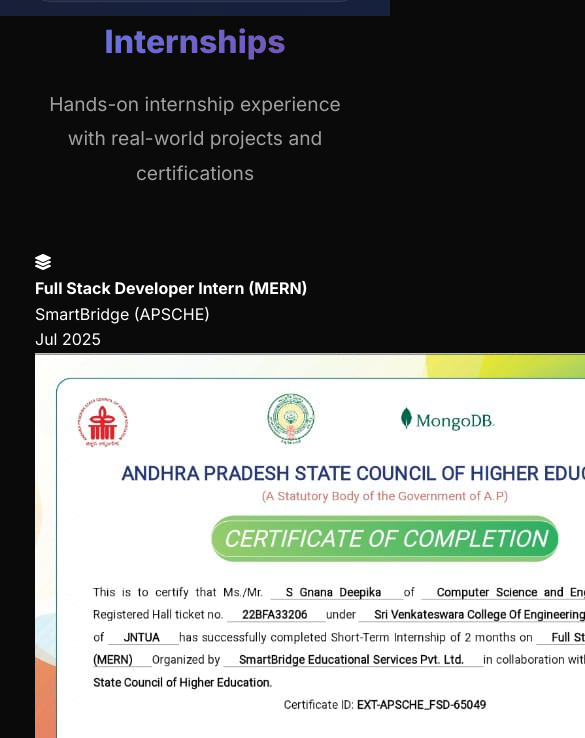
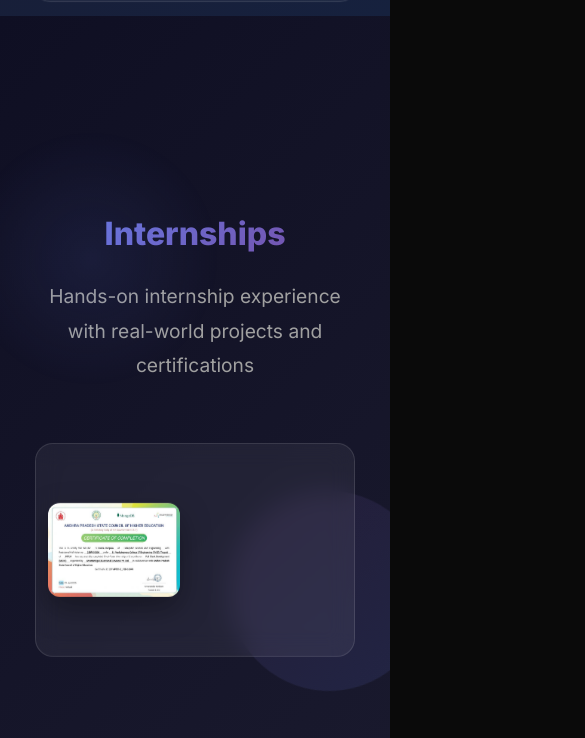
Before and after one commit to gnanadeepikasriharikotaS/portfolio, a plain HTML site: page index.html in a window 390 px wide. Shown: the part 5226-5964 px from the top of the page, 585 px wide, since content can reach past the window. Drawn offline with Linux system fonts and the light colour scheme.

Commit message:
Update style.css

```diff
--- a/style.css
+++ b/style.css
@@ -1114,3 +1114,190 @@ section > .container {
   height: 100%; /* fill parent section */
   width: 100%;
 }
+/* ============================
+   Internships Section
+============================ */
+
+.internships-section {
+  background: linear-gradient(135deg, #0f0f23 0%, #1a1a2e 100%);
+  position: relative;
+  overflow: hidden;
+}
+
+/* Floating background shapes */
+.internships-section::before {
+  content: '';
+  position: absolute;
+  top: 15%;
+  left: -10%;
+  width: 260px;
+  height: 260px;
+  background: radial-gradient(circle, rgba(102, 126, 234, 0.1) 0%, transparent 70%);
+  animation: float 22s ease-in-out infinite;
+  z-index: 1;
+}
+
+.internships-section::after {
+  content: '';
+  position: absolute;
+  bottom: 20%;
+  right: -10%;
+  width: 200px;
+  height: 200px;
+  background: linear-gradient(60deg, rgba(118, 75, 162, 0.12), rgba(102, 126, 234, 0.12));
+  border-radius: 50%;
+  animation: rotate 30s linear infinite;
+  z-index: 1;
+}
+
+/* Grid (horizontal scroll like projects/certifications) */
+.internships-grid {
+  display: flex;
+  gap: 20px;
+  position: relative;
+  z-index: 2;
+  overflow-x: auto;
+  scroll-snap-type: x mandatory;
+  -webkit-overflow-scrolling: touch;
+  padding-bottom: 10px;
+}
+
+/* Hide scrollbar */
+.internships-grid {
+  scrollbar-width: none;
+  -ms-overflow-style: none;
+}
+.internships-grid::-webkit-scrollbar {
+  display: none;
+}
+
+/* Internship Card */
+.internship-card {
+  background: rgba(255, 255, 255, 0.06);
+  backdrop-filter: blur(12px);
+  border: 1px solid rgba(255, 255, 255, 0.12);
+  border-radius: 18px;
+  padding: 22px 24px;
+  display: flex;
+  align-items: center;
+  gap: 16px;
+  flex: 0 0 420px;
+  scroll-snap-align: start;
+  transition: all 0.35s ease;
+  animation: fadeInUp 0.6s ease-out, float 7s ease-in-out infinite;
+  position: relative;
+  overflow: hidden;
+}
+
+/* Hover effect */
+.internship-card:hover {
+  transform: translateY(-10px) scale(1.02);
+  box-shadow: 0 25px 50px rgba(0, 0, 0, 0.35);
+  border-color: #667eea;
+}
+
+/* Internship Icon */
+.intern-icon {
+  width: 80px;
+  height: 80px;
+  background: linear-gradient(135deg, #667eea 0%, #764ba2 100%);
+  border-radius: 50%;
+  display: flex;
+  align-items: center;
+  justify-content: center;
+  font-size: 2rem;
+  color: white;
+  flex-shrink: 0;
+}
+
+/* Content */
+.intern-content {
+  flex: 1;
+  min-width: 0;
+}
+
+.intern-content h4 {
+  font-size: 1.25rem;
+  font-weight: 600;
+  color: #ffffff;
+  margin-bottom: 8px;
+}
+
+.intern-content p {
+  color: #a0a0a0;
+  margin-bottom: 6px;
+}
+
+.intern-date {
+  font-size: 0.9rem;
+  font-weight: 600;
+  color: #667eea;
+}
+
+/* Certificate Preview (hidden initially) */
+.intern-preview {
+  flex: 0 0 45%;
+  max-width: 340px;
+  display: flex;
+  align-items: center;
+  justify-content: center;
+  transform: translateX(110%);
+  transition: transform 0.4s ease;
+}
+
+.intern-preview img {
+  width: 100%;
+  height: auto;
+  border-radius: 12px;
+  box-shadow: 0 12px 30px rgba(0, 0, 0, 0.35);
+}
+
+/* Reveal preview on hover */
+.internship-card:hover .intern-preview {
+  transform: translateX(0);
+}
+
+/* Expand card on hover */
+.internship-card:hover {
+  flex-basis: 720px;
+}
+
+/* Desktop: show two cards per view */
+@media (min-width: 900px) {
+  .internship-card {
+    flex: 0 0 calc(50% - 10px);
+  }
+}
+
+/* Mobile & Tablet */
+@media (max-width: 899px) {
+  .internship-card {
+    flex: 0 0 100%;
+    padding: 12px;
+    gap: 10px;
+  }
+
+  /* Show only certificate on mobile */
+  .intern-content,
+  .intern-icon {
+    display: none;
+  }
+
+  .intern-preview {
+    transform: none;
+    max-width: 100%;
+  }
+
+  .intern-preview img {
+    width: 100%;
+    object-fit: contain;
+  }
+
+  /* Disable hover effects */
+  .internship-card,
+  .internship-card:hover {
+    transform: none;
+    box-shadow: none;
+    border-color: rgba(255, 255, 255, 0.12);
+  }
+}
```
